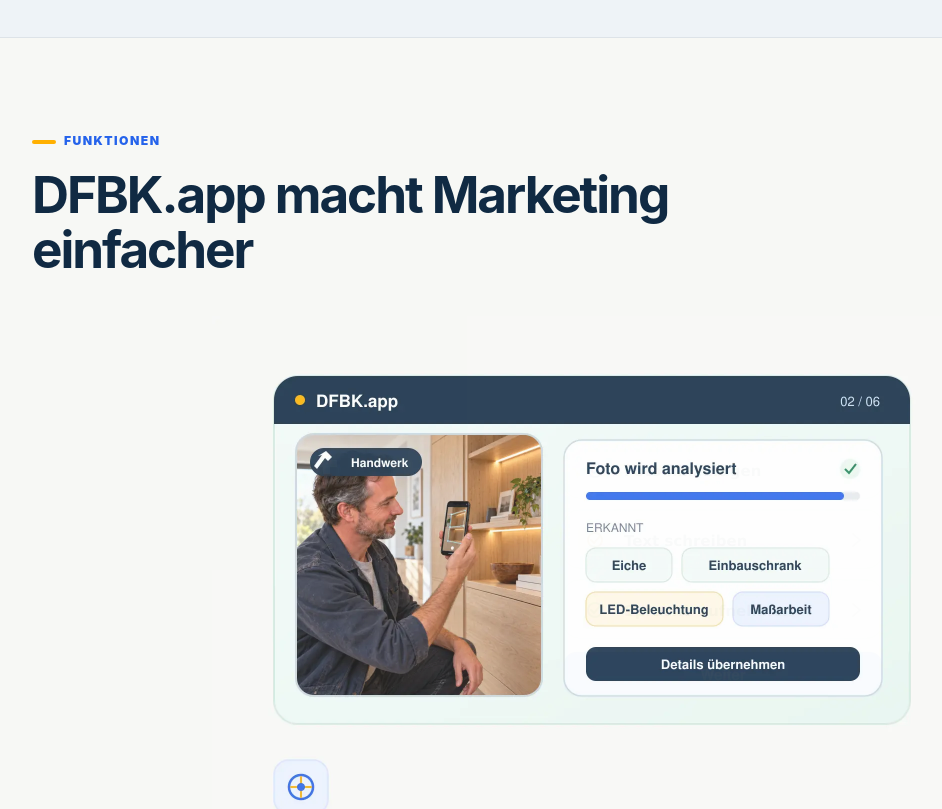
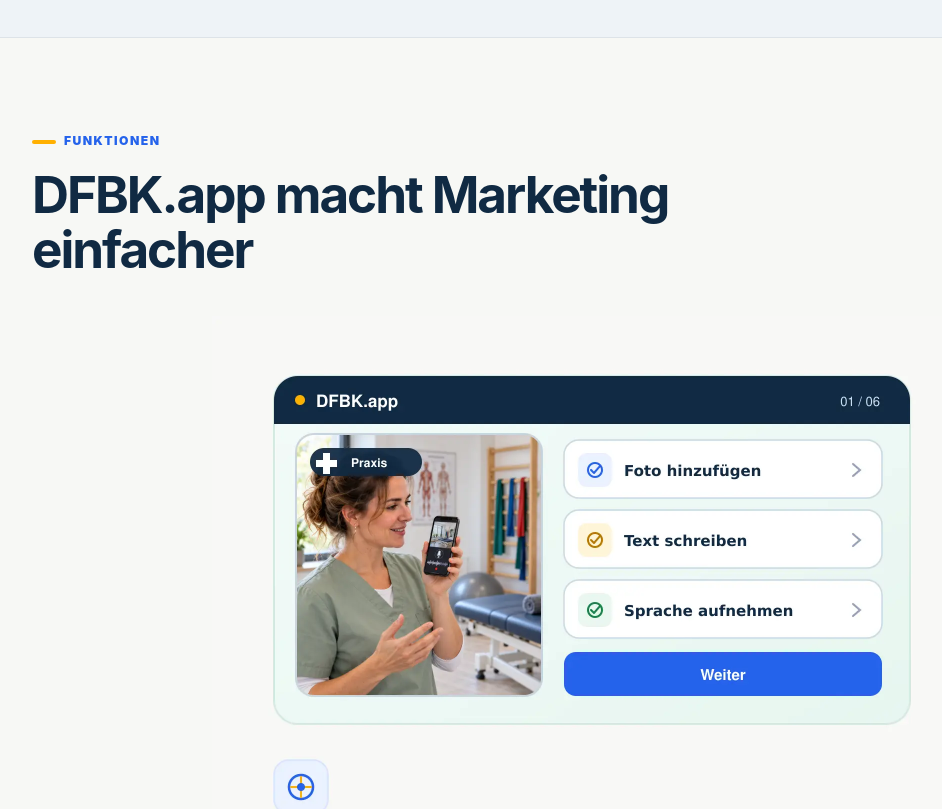
Before and after one commit to vladyslavduz/DFBK.app, a React (Vite) app: page / in a window 1280 px wide. Shown: the part 1380-2189 px from the top of the page, without its empty margins (48-990 px from the left). Built offline with nearby package versions, Linux system fonts and the light colour scheme.

Commit message:
fix(home): stack feature slides with scroll reveal

```diff
--- a/src/sections/Features.tsx
+++ b/src/sections/Features.tsx
@@ -1,4 +1,4 @@
-import { useEffect, useState } from 'react';
+import { useEffect, useRef } from 'react';
 
 const features = [
   {
@@ -33,20 +33,38 @@
   }
 ];
 
-const DISPLAY_TIME_MS = 6000;
-
 export default function Features() {
-  const [activeIndex, setActiveIndex] = useState(0);
+  const listRef = useRef<HTMLDivElement>(null);
 
   useEffect(() => {
+    const list = listRef.current;
+    if (!list) return;
+
+    const slides = [...list.querySelectorAll<HTMLElement>('[data-feature-reveal]')];
     const motionPreference = window.matchMedia('(prefers-reduced-motion: reduce)');
-    if (motionPreference.matches) return;
 
-    const timer = window.setInterval(() => {
-      setActiveIndex((current) => (current + 1) % features.length);
-    }, DISPLAY_TIME_MS);
+    if (motionPreference.matches) {
+      slides.forEach((slide) => slide.classList.add('is-visible'));
+      return;
+    }
 
-    return () => window.clearInterval(timer);
+    list.classList.add('is-reveal-ready');
+
+    const observer = new IntersectionObserver(
+      (entries) => {
+        entries.forEach((entry) => {
+          entry.target.classList.toggle('is-visible', entry.isIntersecting);
+        });
+      },
+      {
+        threshold: 0.18,
+        rootMargin: '-6% 0px -6% 0px'
+      }
+    );
+
+    slides.forEach((slide) => observer.observe(slide));
+
+    return () => observer.disconnect();
   }, []);
 
   return (
@@ -55,28 +73,24 @@
         <span className="eyebrow">Funktionen</span>
         <h2>DFBK.app macht Marketing einfacher</h2>
 
-        <div className="feature-slider" aria-live="off">
-          {features.map((feature, index) => {
-            const isActive = index === activeIndex;
-
-            return (
+        <div className="feature-list" ref={listRef}>
+          {features.map((feature, index) => (
             <figure
-                className={`feature-slide${isActive ? ' is-active' : ''}`}
-                aria-hidden={!isActive}
+              className="feature-item"
+              data-feature-reveal
               key={`${feature.profession}-${feature.name}`}
             >
               <img
                 src={feature.src}
-                  alt={isActive ? `${feature.name} – Beispiel aus ${feature.profession}` : ''}
+                alt={`${feature.name} – Beispiel aus ${feature.profession}`}
                 draggable="false"
-                  loading={index === 0 ? 'eager' : 'lazy'}
+                loading={index < 2 ? 'eager' : 'lazy'}
                 decoding="async"
                 width="1520"
                 height="1520"
               />
             </figure>
-            );
-          })}
+          ))}
         </div>
       </div>
     </section>
--- a/src/styles/global.css
+++ b/src/styles/global.css
@@ -146,31 +146,36 @@
 .feature-slider-section { overflow: hidden; }
 .feature-slider-section h2 { margin-bottom: 0; }
 
-.feature-slider {
-  position: relative;
+.feature-list {
   width: min(100%, 760px);
-  aspect-ratio: 1;
   margin: 38px auto 0;
+  display: grid;
+  gap: clamp(18px, 4vw, 42px);
 }
 
-.feature-slide {
-  position: absolute;
-  inset: 0;
+.feature-item {
   width: 100%;
-  height: 100%;
   margin: 0;
-  opacity: 0;
-  pointer-events: none;
-  transition: opacity .9s ease-in-out;
-  will-change: opacity;
+  opacity: 1;
+  filter: blur(0);
 }
 
-.feature-slide.is-active { opacity: 1; }
+.feature-list.is-reveal-ready .feature-item {
+  opacity: .2;
+  filter: blur(7px);
+  transition: opacity .7s ease-out, filter .7s ease-out;
+  will-change: opacity, filter;
+}
 
-.feature-slide img {
+.feature-list.is-reveal-ready .feature-item.is-visible {
+  opacity: 1;
+  filter: blur(0);
+}
+
+.feature-item img {
   display: block;
   width: 100%;
-  height: 100%;
+  height: auto;
   object-fit: contain;
   user-select: none;
   -webkit-user-select: none;
@@ -212,8 +217,13 @@
 }
 
 @media (prefers-reduced-motion: reduce) {
-  .feature-slide,
+  .feature-list.is-reveal-ready .feature-item,
   .profession-fade-card { transition: none; }
+
+  .feature-list.is-reveal-ready .feature-item {
+    opacity: 1;
+    filter: none;
+  }
 }
 
 .card, .pricing-card, .form-card {
```
Lines whose indentation alone changed are shown as unchanged.
